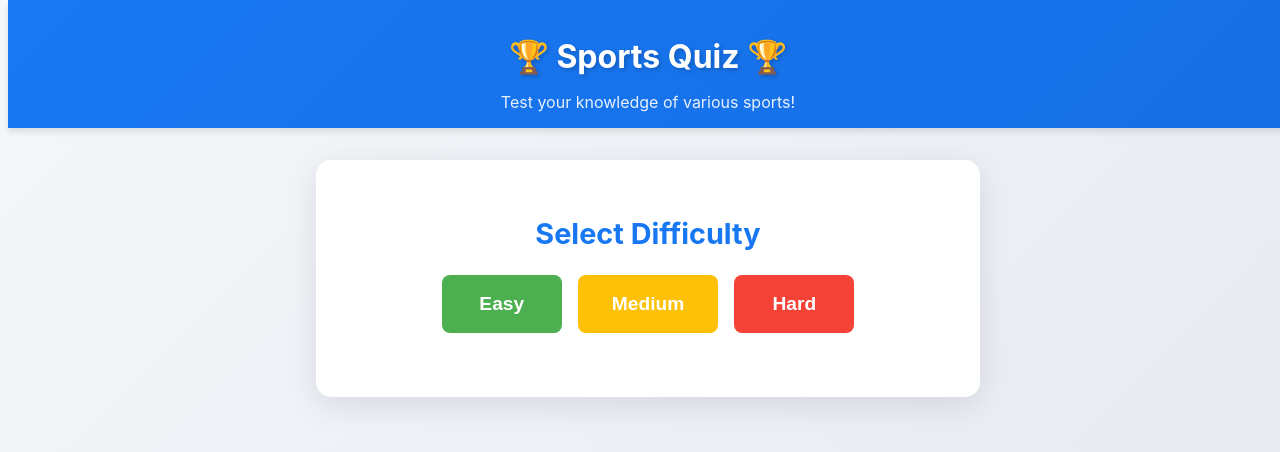
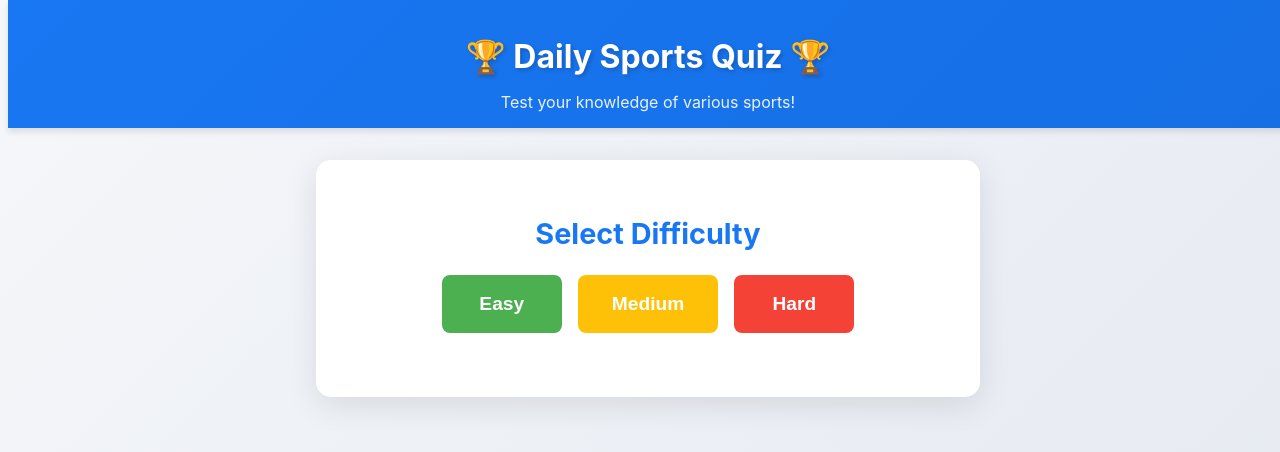
Before and after one commit to zrewt/curser-home, a React (Create React App) app: page / in a window 1280 px wide. Shown: the top 452 px of the page. Built offline with nearby package versions, Linux system fonts and the light colour scheme.

Commit message:
Initial commit

```diff
--- a/src/App.tsx
+++ b/src/App.tsx
@@ -94,7 +94,7 @@ function App() {
     return (
       <div className="App">
         <header className="App-header">
-          <h1>🏆 Sports Quiz 🏆</h1>
+          <h1>🏆 Daily Sports Quiz 🏆</h1>
           <p className="subtitle">Test your knowledge of various sports!</p>
         </header>
         <div className="selection-container">
```
